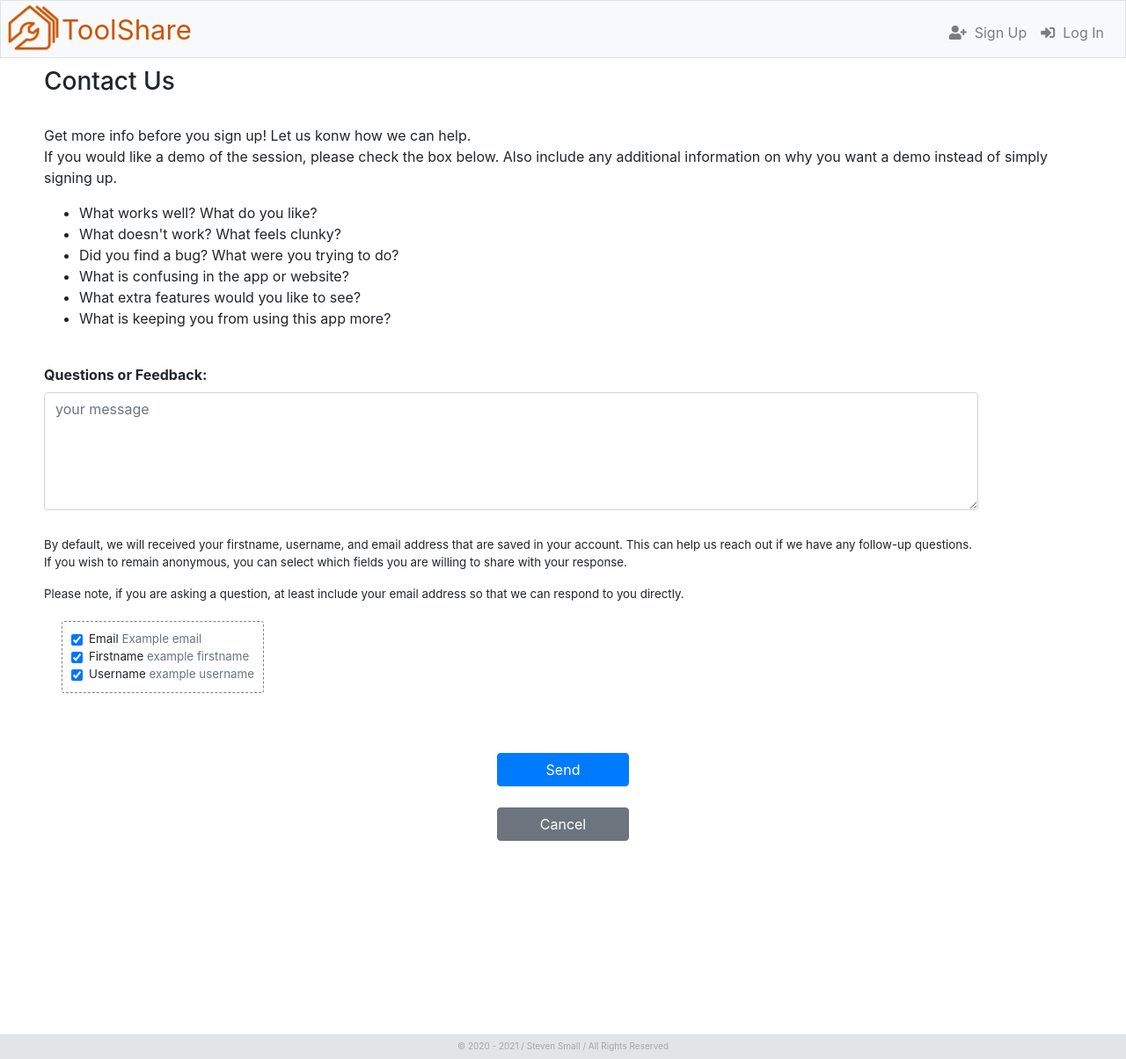
After one commit to stvnsmll/toolshare, a Flask app: page /contact in a window 1280 px wide. The commit adds this page. Shown: the whole page at 88% size. Run offline with Flask 2, Linux system fonts and the light colour scheme; parts of the project's set-up code (start-up, migrations or seed data) failed here and were passed over; some libraries are stand-ins or nearby versions.

Commit message:
added a non-logged in contact form

```diff
--- a/application.py
+++ b/application.py
@@ -2203,6 +2203,50 @@ def contactus():
         else:
             return apology("Misc error")
 
+#General contact form
+@app.route("/contact", methods=["GET", "POST"])
+def contact():
+    if session.get("user_uuid") is not None:
+        return redirect("/ContactUs")
+
+    if request.method == "GET":
+        return render_template("contact.html")
+    else: #post
+        return apology("not setup yet", "todo")
+        formAction = request.form.get("returnedAction")
+        if formAction == "cancel":
+            return redirect("/manageaccount")
+        elif formAction == "sendMe":
+            message = request.form.get("messsage")
+            shareList = request.form.get("shareList")
+            if message == "":
+                flash("You must include something in the message box.")
+                return render_template("ContactUs.html", openActions=countActions(), firstname=firstname, email=email, username=username)
+            email = "No email shared"
+            username = "No username shared"
+            firstname = "Anonymous"
+            if shareList != "":
+                share_items = shareList.split(",")
+                for item in share_items:
+                    itemname = item.split("_")[0]
+                    if itemname == "email":
+                        email = user_details['email']
+                    elif itemname == "firstname":
+                        firstname = user_details['firstname']
+                    elif itemname == "username":
+                        username == user_details['username']
+                    else:
+                        firstname = "CONTACT FORM SUBMISSION PARSE ERROR"
+            full_message = "\n" + firstname + " has submitted a 'contact us' email from " + email + "\n" + "Username: " + username + "\n" + " ----- message follows ----- \n\n" + message + "\n\n ----- end message -----"
+            #print(full_message)
+            send_mail([app.config['MAIL_USERNAME']], "ContactUs_Submission", full_message)
+            #log an event in the history DB table: >>logHistory(historyType, action, seconduuid, toolid, neighborhoodid, comment)<<
+            logHistory("other", "feedback_email", "", "", "", "")
+            flash("Your message has been sent, thank you!")
+            return redirect("/manageaccount")
+        else:
+            return apology("Misc error")
+
 
 @app.route("/TermsAndConditions")
 def termsandconditions():
--- a/static/landing.css
+++ b/static/landing.css
@@ -1,3 +1,7 @@
+html {
+  scroll-behavior: smooth;
+}
+
 .subbody {
     width: 100%;
     overflow-x: scroll;
@@ -5,6 +9,7 @@
     height: 100vh;
     margin-top: 9px;
     padding-top: 9px;
+    scroll-behavior: smooth;
 }
 
 a {
--- /dev/null
+++ b/templates/contact.html
@@ -0,0 +1,122 @@
+{% extends "layout.html" %}
+
+{% block title %}
+    Contact
+{% endblock %}
+
+
+{% block main %}
+<div class="scrolling_page no-x">
+  <div class="smalltopspace"></div>
+    <form action="/contact" method="post">
+        <div class="form-group" style="text-align: left;">
+          <h3>Contact Us</h3><br>
+          <p>
+            Get more info before you sign up!  Let us konw how we can help. <br>
+            If you would like a demo of the session, please check the box below. Also include any additional
+            information on why you want a demo instead of simply signing up.
+            <ul>
+              <li>What works well? What do you like?</li>
+              <li>What doesn't work? What feels clunky?</li>
+              <li>Did you find a bug? What were you trying to do?</li>
+              <li>What is confusing in the app or website?</li>
+              <li>What extra features would you like to see?</li>
+              <li>What is keeping you from using this app more?</li>
+            </ul>
+          </p>
+          <br>
+          <div class="d-flex justify-content-start">
+            <label class="text-left" for="messsage"><strong>Questions or Feedback:</strong></label><br>
+          </div>
+          <textarea class="form-control" rows="5" id="messsage" name="messsage" style="width: 90%" placeholder="your message" maxlength="800"></textarea>
+
+        <br>
+        <br>
+          <div style="font-size: smaller">
+            <p>
+              By default, we will received your firstname, username, and email address that are saved in your account. This can help us reach out if we have any follow-up questions.<br>
+              If you wish to remain anonymous, you can select which fields you are willing to share with your response.
+            </p>
+            <p>
+              Please note, if you are asking a question, at least include your email address so that we can respond to you directly.
+            </p>
+            <div id="shareSelector" style="margin: 20px; padding: 10px; border: 1px dashed gray; border-radius: 3px; width: max-content;">
+              <div class="form-check">
+                <input class="form-check-input" type="checkbox" onchange="getShareList()" value="" id="email_check" checked/>
+                <label class="form-check-label" for="email_check">
+                  Email <span class="text-muted">Example email</span>
+                </label>
+              </div>
+              <div class="form-check">
+                <input class="form-check-input" type="checkbox" onchange="getShareList()" value="" id="firstname_check" checked/>
+                <label class="form-check-label" for="firstname_check">
+                  Firstname <span class="text-muted">example firstname</span>
+                </label>
+              </div>
+              <div class="form-check">
+                <input class="form-check-input" type="checkbox" onchange="getShareList()" value="" id="username_check" checked/>
+                <label class="form-check-label" for="username_check">
+                  Username <span class="text-muted">example username</span>
+                </label>
+              </div>
+            </div>
+          </div>
+        </div>
+
+        <br><br>
+        <button class="btn btn-primary" id="sendMe" type="submit" style="width: 150px" data-toggle="modal" data-target="#spinnerCogModal">Send</button>
+        <br><br>
+        <button class="btn btn-secondary" id="cancel" type="submit" style="width: 150px" data-toggle="modal" data-target="#spinnerModal">Cancel</button>
+
+        <br><input id="hiddenInfoBox" name="returnedAction" value="" style="display: none;"></input>
+        <input id="shareList" name="shareList" value="email_check,firstname_check,username_check" style="display: none;"></input>
+    </form>
+    <div class="deadspace"></div>
+    <div class="deadspace"></div>
+</div>
+
+    <script>
+        var messsage = document.getElementById("messsage");
+        var sendMe = document.getElementById("sendMe");
+        var cancelBtn = document.getElementById("cancel");
+
+        cancelBtn.onclick = function(){
+            hiddenInfoBox.value = "cancel";
+        };
+
+        sendMe.onclick = function(){
+            hiddenInfoBox.value = "sendMe";
+        };
+
+        function getShareList() {
+              // get reference to element containing toppings checkboxes
+              var el = document.getElementById('shareSelector');
+
+              // get reference to input elements in toppings container element
+              var info = el.getElementsByTagName('input');
+
+              var finalList;
+              var finalList2;
+              finalList = "";
+
+              // assign function to onclick property of each checkbox
+              for (var i=0, len=info.length; i<len; i++) {
+                  if ( info[i].type === 'checkbox' ) {
+                      if (info[i].checked) {
+                        finalList += (info[i].id + ',');
+                      }
+                  }
+              }
+
+              if (finalList != "") {
+                finalList2 = finalList.slice(0, -1);
+              } else {
+                finalList2 = finalList;
+              }
+
+              document.getElementById("shareList").value = finalList2;
+
+            }
+
+    </script>
+{% endblock %}
```
Also changed, not shown: templates/index.html (+6 -5 lines), toolshare.db.
